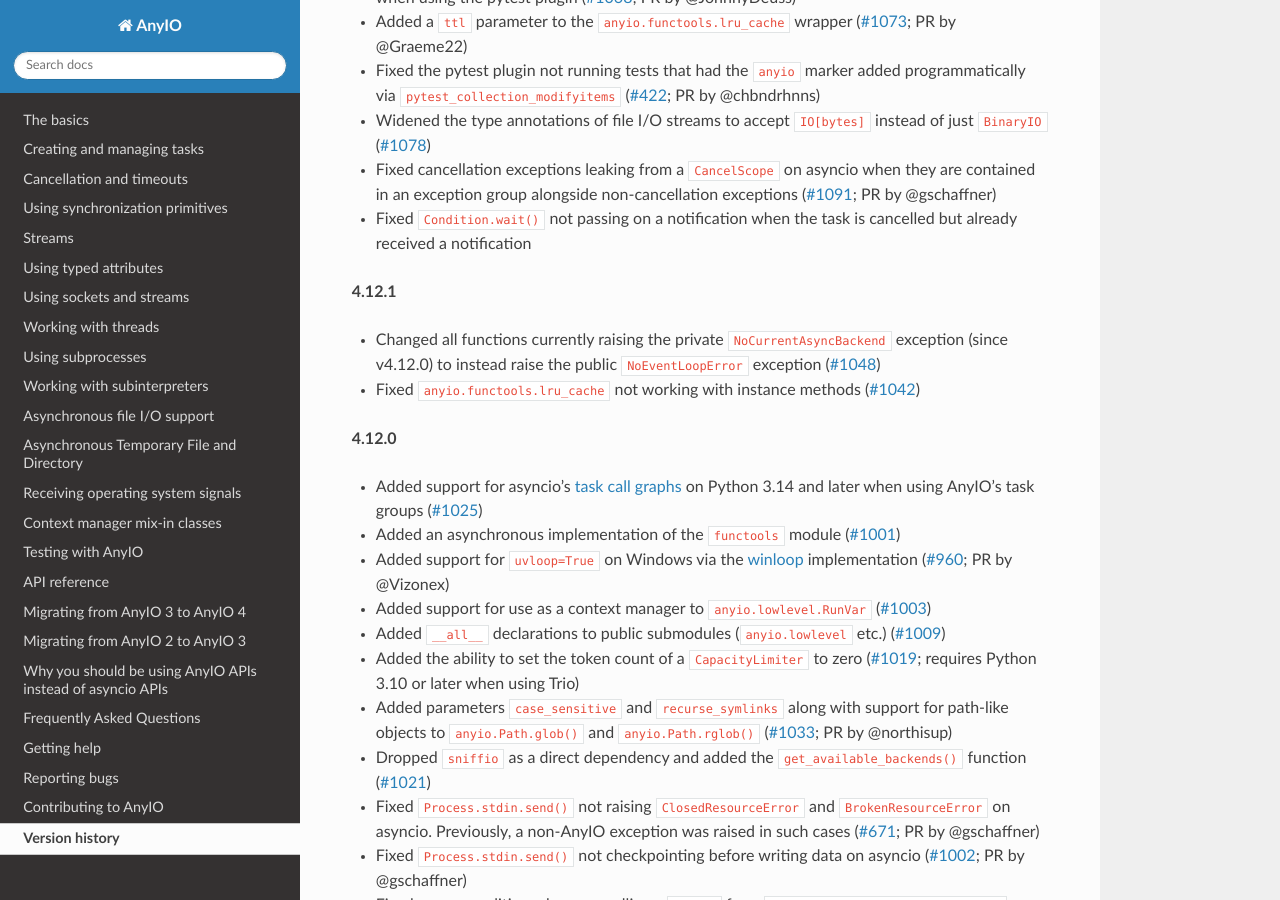
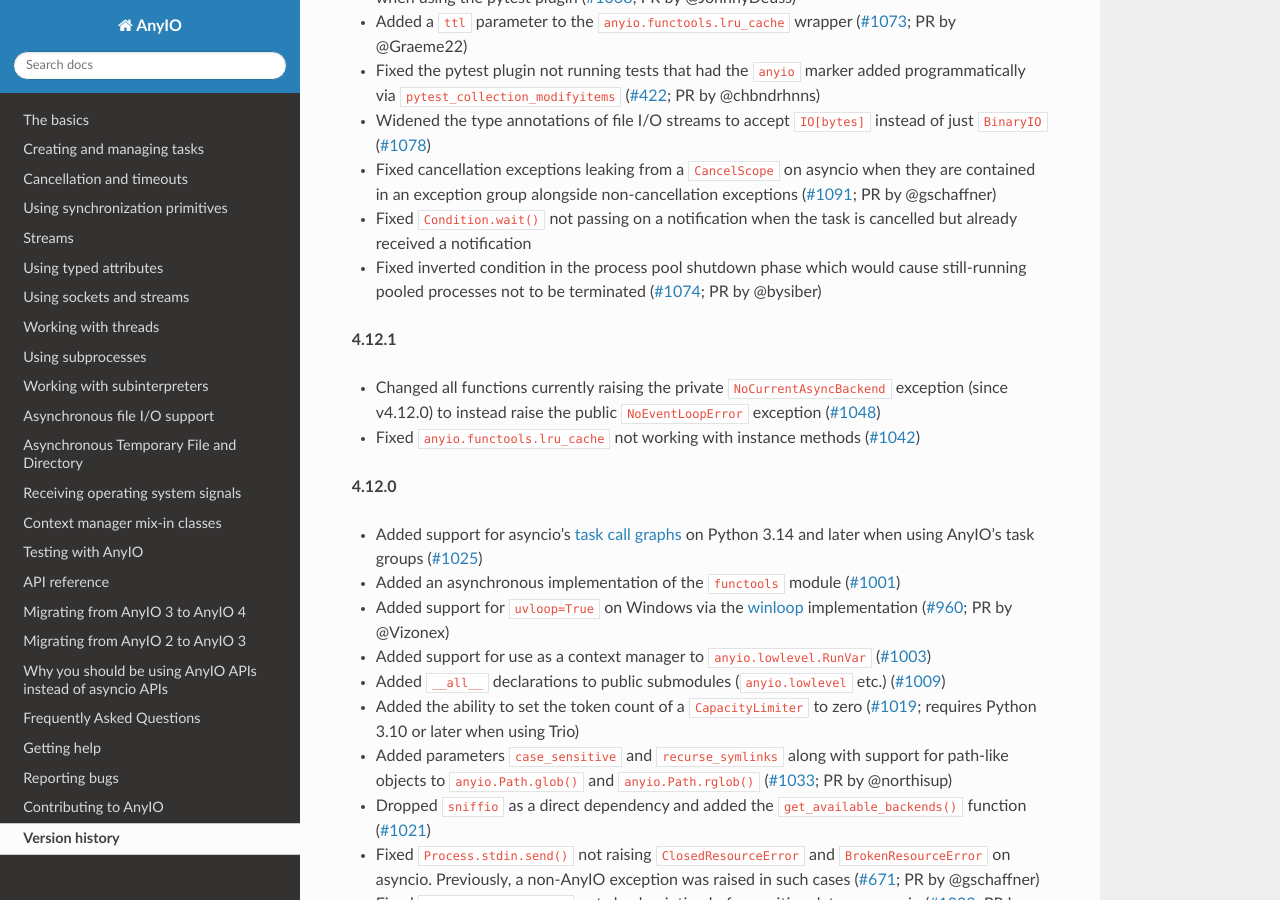
Before and after one commit to agronholm/anyio, a Sphinx documentation site: the page built from docs/versionhistory.rst, in a window 1280 px wide and 900 px high, scrolled down 442 px. Built offline with Sphinx 7.4.7 and the Read the Docs theme 3.1.0, drawn with Linux system fonts in a browser that asks for light colours; the version number could not be read and is left out.

Commit message:
Fixed inverted condition in _forcibly_shutdown_process_pool_on_exit (#1074)

```diff
--- a/docs/versionhistory.rst
+++ b/docs/versionhistory.rst
@@ -28,6 +28,9 @@ This library adheres to `Semantic Versioning 2.0 <http://semver.org/>`_.
   <https://github.com/agronholm/anyio/issues/1091>`_; PR by @gschaffner)
 - Fixed ``Condition.wait()`` not passing on a notification when the task is cancelled
   but already received a notification
+- Fixed inverted condition in the process pool shutdown phase which would cause
+  still-running pooled processes not to be terminated
+  (`#1074 <https://github.com/agronholm/anyio/pull/1074>`_; PR by @bysiber)
 
 **4.12.1**
 
```
Also changed, not shown: 1 other file.
